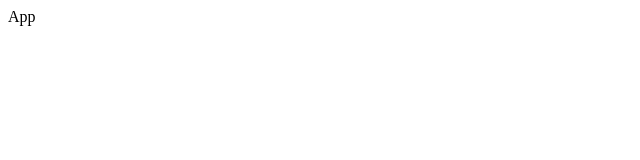
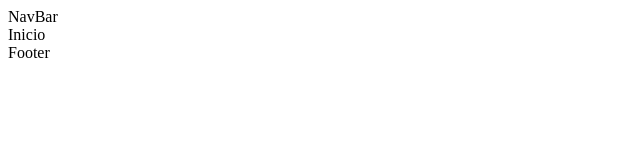
Before and after one commit to SofiaDeAlessandre/integrador-etapa-2, a React (Vite) app: page / in a window 1280 px wide. Shown: the top 160 px of the page, without its empty margins (0-640 px from the left). Built offline with nearby package versions, Linux system fonts and the light colour scheme.

Commit message:
add compontents Footer and NavBar

```diff
--- a/src/App.jsx
+++ b/src/App.jsx
@@ -1,7 +1,15 @@
+import { BrowserRouter } from "react-router"
+import Rutas from "./routes/Rutas"
+import NavBar from "./components/NavBar"
+import Footer from "./components/Footer"
 
 const App = () => {
   return (
-    <div>App</div>
+    <BrowserRouter>
+    <NavBar/>
+    <Rutas/>
+    <Footer/>
+    </BrowserRouter>
   )
 }
 
--- /dev/null
+++ b/src/components/Footer.jsx
@@ -0,0 +1,8 @@
+
+const Footer = () => {
+  return (
+    <div>Footer</div>
+  )
+}
+
+export default Footer
--- /dev/null
+++ b/src/components/NavBar.jsx
@@ -0,0 +1,8 @@
+
+const NavBar = () => {
+  return (
+    <div>NavBar</div>
+  )
+}
+
+export default NavBar
```
